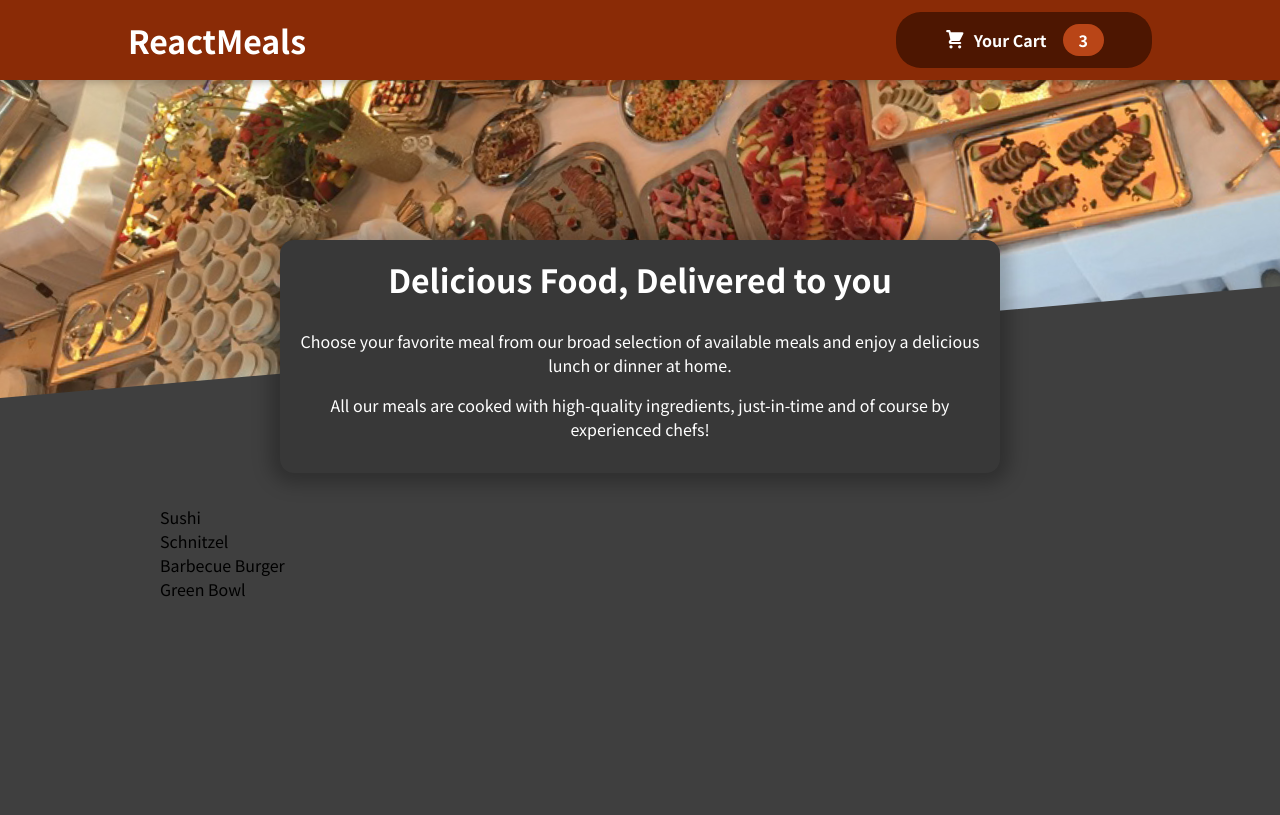
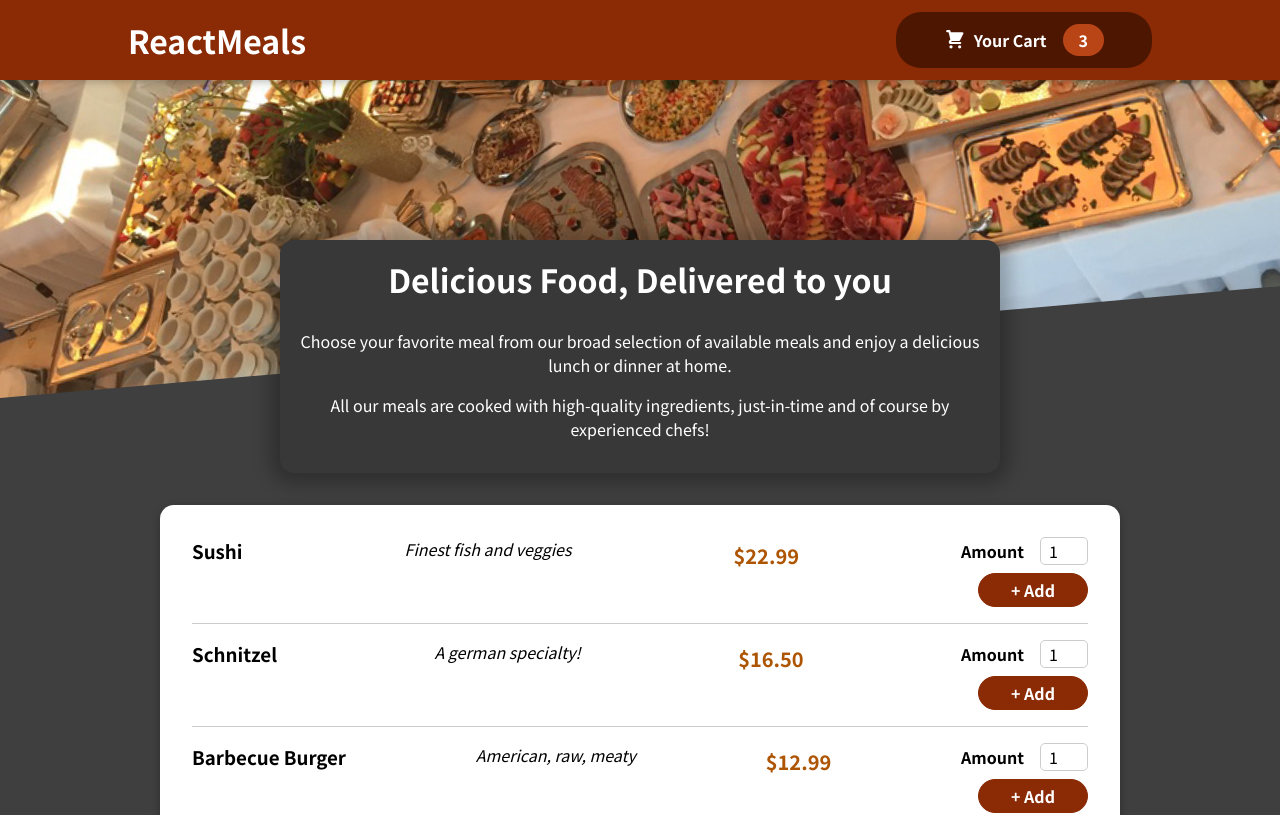
Before and after one commit to erikagreen7777/react-food-order-app, a React (Create React App) app: page / in a window 1280 px wide. Shown: the top 815 px of the page. Built offline with nearby package versions, Linux system fonts and the light colour scheme.

Commit message:
added input and mealitemform

```diff
--- a/src/components/Meals/AvailableMeals.js
+++ b/src/components/Meals/AvailableMeals.js
@@ -1,5 +1,6 @@
-import classes from './AvailableMeals.module.css'
-import MealListItem from './MealListItem';
+import classes from "./AvailableMeals.module.css";
+import MealItem from "./MealItem/MealItem";
+import Card from "../UI/Card";
 
 const DUMMY_MEALS = [
   {
@@ -29,12 +30,19 @@
 ];
 
 const AvailableMeals = () => {
-
+  const mealsList = DUMMY_MEALS.map((meal) => (
+    <MealItem
+      key={meal.id}
+      name={meal.name}
+      description={meal.description}
+      price={meal.price}
+    />
+  ));
   return (
     <section className={classes.meals}>
-      <ul>
-        <MealListItem values={DUMMY_MEALS}/>
-      </ul>
+      <Card>
+        <ul>{mealsList}</ul>
+      </Card>
     </section>
   );
 };
--- /dev/null
+++ b/src/components/Meals/MealItem/MealItem.js
@@ -0,0 +1,19 @@
+import classes from "./MealItem.module.css";
+import MealItemForm from "./MealItemForm";
+
+const MealItem = (props) => {
+  const price = `$${props.price.toFixed(2)}`;
+
+  return (
+    <li className={classes.meal}>
+      <div>
+        <h3>{props.name}</h3>
+      </div>
+      <div className={classes.description}>{props.description}</div>
+      <div className={classes.price}>{price}</div>
+      <div><MealItemForm /></div>
+    </li>
+  );
+};
+
+export default MealItem;
--- /dev/null
+++ b/src/components/Meals/MealItem/MealItem.module.css
@@ -0,0 +1,22 @@
+.meal {
+    display: flex;
+    justify-content: space-between;
+    margin: 1rem;
+    padding-bottom: 1rem;
+    border-bottom: 1px solid #ccc;
+  }
+
+  .meal h3 {
+    margin: 0 0 0.25rem 0;
+  }
+
+  .description {
+    font-style: italic;
+  }
+
+  .price {
+    margin-top: 0.25rem;
+    font-weight: bold;
+    color: #ad5502;
+    font-size: 1.25rem;
+  }
--- /dev/null
+++ b/src/components/Meals/MealItem/MealItemForm.js
@@ -0,0 +1,18 @@
+import Input from '../../UI/Input'
+import classes from './MealItemForm.module.css'
+
+const MealItemForm = props => {
+return <form className={classes.form}>
+    <Input label="Amount" input={{
+        id: 'amount',
+        type: 'number',
+        min: '1',
+        max: '5',
+        step: '1',
+        defaultValue: '1'
+    }}/>
+    <button>+ Add</button>
+</form>
+}
+
+export default MealItemForm
--- /dev/null
+++ b/src/components/Meals/MealItem/MealItemForm.module.css
@@ -0,0 +1,20 @@
+.form {
+    text-align: right;
+  }
+
+  .form button {
+    font: inherit;
+    cursor: pointer;
+    background-color: #8a2b06;
+    border: 1px solid #8a2b06;
+    color: white;
+    padding: 0.25rem 2rem;
+    border-radius: 20px;
+    font-weight: bold;
+  }
+
+  .form button:hover,
+  .form button:active {
+    background-color: #641e03;
+    border-color: #641e03;
+  }
--- a/src/components/Meals/MealListItem.js
+++ /dev/null
@@ -1,5 +0,0 @@
-const MealListItem = (props) => {
-  return props.values.map((meal) => <li>{meal.name}</li>);
-};
-
-export default MealListItem;
--- /dev/null
+++ b/src/components/UI/Card.js
@@ -0,0 +1,6 @@
+import classes from './Card.module.css'
+const Card = props => {
+return <div className={classes.card}>{props.children}</div>
+}
+
+export default Card
--- /dev/null
+++ b/src/components/UI/Card.module.css
@@ -0,0 +1,6 @@
+.card {
+    padding: 1rem;
+    box-shadow: 0 2px 8px rgba(0, 0, 0, 0.25);
+    border-radius: 14px;
+    background-color: white;
+  }
--- /dev/null
+++ b/src/components/UI/Input.js
@@ -0,0 +1,10 @@
+import classes from './Input.module.css'
+
+const Input = props => {
+return <div className={classes.input}>
+    <label htmlFor={props.input.id}>{props.label}</label>
+    <input {...props.input} />
+</div>
+}
+
+export default Input
--- /dev/null
+++ b/src/components/UI/Input.module.css
@@ -0,0 +1,18 @@
+.input {
+    display: flex;
+    align-items: center;
+    margin-bottom: 0.5rem;
+  }
+
+  .input label {
+    font-weight: bold;
+    margin-right: 1rem;
+  }
+
+  .input input {
+    width: 3rem;
+    border-radius: 5px;
+    border: 1px solid #ccc;
+    font: inherit;
+    padding-left: 0.5rem;
+  }
```
Also changed, not shown: 1 other file (tests, documents, lock files or other folders).
